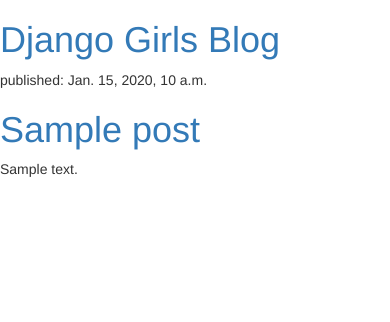
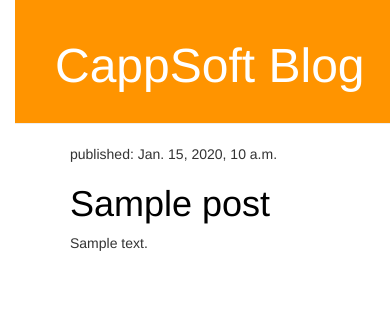
Before and after one commit to kkapitan/Cappsoft-Django, a Django app: template cms_core/templates/index.html in a window 390 px wide. Shown: the top 322 px of the page. Run offline with Django 3.2, Linux system fonts and the light colour scheme; the template is opened without the code that fills it: most values are stand-ins (such as "Sample title", 1, 10 or a date in 2020); some libraries are stand-ins or nearby versions.

Commit message:
Style post list

```diff
--- a/cms_core/templates/index.html
+++ b/cms_core/templates/index.html
@@ -3,16 +3,20 @@
 
 {% block content %}
 
-    <div>
-        <h1><a href="/">Django Girls Blog</a></h1>
+    <div class="page-header">
+        <h1><a href="/">CappSoft Blog</a></h1>
     </div>
-
-{% for post in posts %}
-    <div>
-        <p>published: {{ post.published_date }}</p>
-        <h1><a href="">{{ post.title }}</a></h1>
-        <p>{{ post.text|linebreaksbr }}</p>
+    <div class="content container">
+        <div class="row">
+            <div class="col-md-8">
+                {% for post in posts %}
+                    <div class="post">
+                        <p>published: {{ post.published_date }}</p>
+                        <h1><a href="">{{ post.title }}</a></h1>
+                        <p>{{ post.text|linebreaksbr }}</p>
+                    </div>
+                {% endfor %}
+            </div>
+        </div>
     </div>
-{% endfor %}
-
 {% endblock %}
--- a/static/css/core_cms.css
+++ b/static/css/core_cms.css
@@ -0,0 +1,51 @@
+h1 a {
+    color: #FCA205;
+}
+
+body {
+    padding-left: 15px;
+}
+
+.page-header {
+    background-color: #ff9400;
+    margin-top: 0;
+    padding: 20px 20px 20px 40px;
+}
+
+.page-header h1, .page-header h1 a, .page-header h1 a:visited, .page-header h1 a:active {
+    color: #ffffff;
+    font-size: 36pt;
+    text-decoration: none;
+}
+
+.content {
+    margin-left: 40px;
+}
+
+.date {
+    float: right;
+    color: #828282;
+}
+
+.save {
+    float: right;
+}
+
+.post-form textarea, .post-form input {
+    width: 100%;
+}
+
+.top-menu, .top-menu:hover, .top-menu:visited {
+    color: #ffffff;
+    float: right;
+    font-size: 26pt;
+    margin-right: 20px;
+}
+
+.post {
+    margin-bottom: 70px;
+}
+
+.post h1 a, .post h1 a:visited {
+    color: #000000;
+}
```
